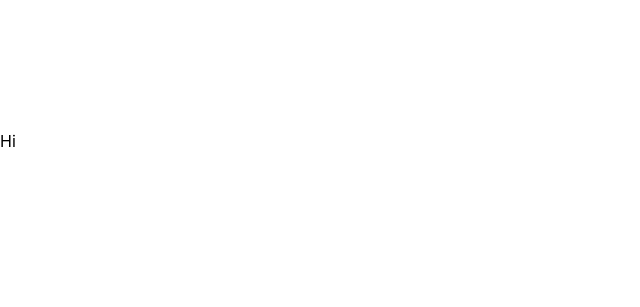
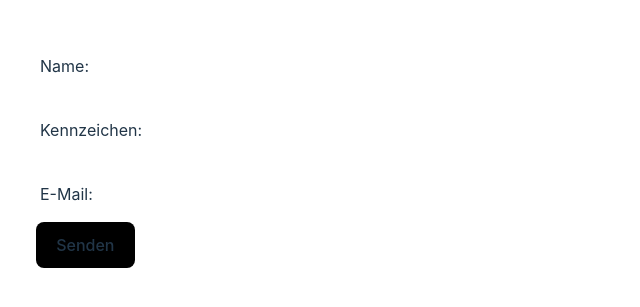
Before and after one commit to JulianGrafen/carsta, a React (Vite) app: page / in a window 1280 px wide. Shown: the part 259-566 px from the top of the page, without its empty margins (0-640 px from the left). Built offline with nearby package versions, Linux system fonts and the light colour scheme.

Commit message:
Added Mock API and rudimentary UI

```diff
--- a/src/App.tsx
+++ b/src/App.tsx
@@ -1,5 +1,10 @@
 import { useState } from "react";
+import Form from "./components/Form";
 
-const App = () => <div className="text-black">Hi</div>;
+const App = () => (
+  <div>
+    <Form />
+  </div>
+);
 
 export default App;
--- /dev/null
+++ b/src/components/Form.tsx
@@ -0,0 +1,72 @@
+import { useState } from "react";
+
+const Form = () => {
+  const [name, setName] = useState("");
+  const [kennzeichen, setKennzeichen] = useState("");
+  const [email, setEmail] = useState("");
+
+  const handleClick = () => {
+    console.log("Click");
+  };
+
+  const handleSubmit = (event: any) => {
+    event.preventDefault();
+
+    //TODO: Create Backend
+
+    fetch("https://eo72zb9tcvioghl.m.pipedream.net", {
+      method: "POST",
+      headers: {
+        "Content-Type": "application/json",
+      },
+      body: JSON.stringify({ name, kennzeichen, email }),
+    });
+  };
+
+  return (
+    <div className="">
+      <form className="mt-10 ml-10" onSubmit={handleSubmit}>
+        <label className="mr-5" htmlFor="name">
+          Name:
+        </label>
+        <input
+          type="text"
+          id="name"
+          value={name}
+          onChange={(event) => setName(event.target.value)}
+        />
+      </form>
+      <form className="mt-10 ml-10">
+        <label className="mr-5" htmlFor="Kennzeichen">
+          Kennzeichen:
+        </label>
+        <input
+          type="text"
+          id="kennzeichen"
+          value={kennzeichen}
+          onChange={(event) => setKennzeichen(event.target.value)}
+        />
+      </form>
+      <form className="mt-10 ml-10">
+        <label className="mr-5" htmlFor="email">
+          E-Mail:
+        </label>
+        <input
+          type="text"
+          id="email"
+          value={email}
+          onChange={(event) => setEmail(event.target.value)}
+        />
+      </form>
+      <button
+        onClick={handleSubmit}
+        className="ml-9 mt-4 bg-black"
+        type="submit"
+      >
+        Senden
+      </button>
+    </div>
+  );
+};
+
+export default Form;
```
